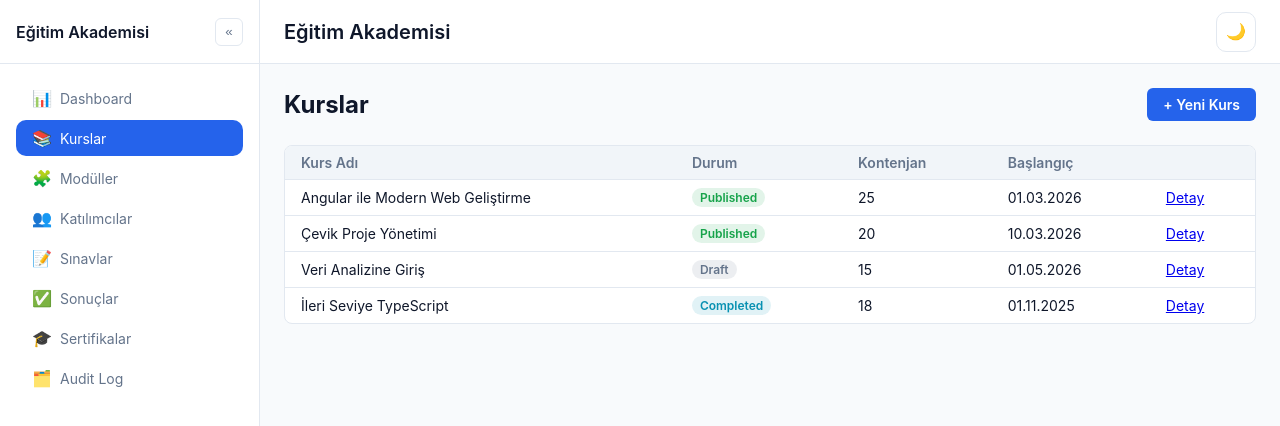
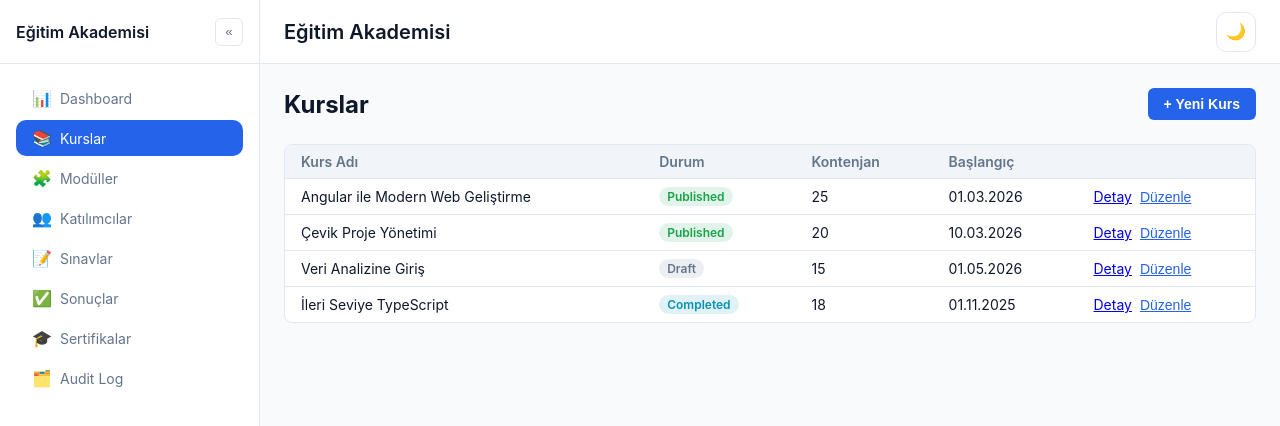
Before and after one commit to acarlarilayda/egitim-akademisi, an Angular app: page /kurslar in a window 1280 px wide. Shown: the top 426 px of the page. Built offline with nearby package versions, Linux system fonts and the light colour scheme.

Commit message:
features/academy/pages: CourseListComponent Dialog+CourseForm ile baglandi (create/update akisi tarayicida dogrulandi)

```diff
--- a/src/app/features/academy/pages/course-list/course-list.component.html
+++ b/src/app/features/academy/pages/course-list/course-list.component.html
@@ -1,7 +1,7 @@
 <div class="page">
   <div class="page__header">
     <h1>Kurslar</h1>
-    <a class="page__new-button" routerLink="/kurslar/yeni">+ Yeni Kurs</a>
+    <button type="button" class="page__new-button" (click)="openCreateDialog()">+ Yeni Kurs</button>
   </div>
 
   <app-data-table
@@ -22,6 +22,20 @@
 
     <ng-template dtCell="actions" let-row="row">
       <a [routerLink]="['/kurslar', row.id]">Detay</a>
+      <button type="button" class="link-button" (click)="openEditDialog(row)">Düzenle</button>
     </ng-template>
   </app-data-table>
 </div>
+
+<app-dialog
+  [open]="dialogOpen"
+  [title]="editingCourse ? 'Kursu Düzenle' : 'Yeni Kurs'"
+  (closed)="onDialogClosed()"
+>
+  <app-course-form
+    [course]="editingCourse"
+    [instructors]="instructors"
+    (saved)="onSaved()"
+    (cancelled)="onDialogClosed()"
+  ></app-course-form>
+</app-dialog>
--- a/src/app/features/academy/pages/course-list/course-list.component.scss
+++ b/src/app/features/academy/pages/course-list/course-list.component.scss
@@ -14,14 +14,26 @@
   padding: var(--space-sm) var(--space-md);
   background-color: var(--color-primary);
   color: var(--color-primary-contrast);
+  border: none;
   border-radius: 6px;
-  text-decoration: none;
+  cursor: pointer;
   font-size: var(--font-size-sm);
   font-weight: 600;
 }
 
 .page__new-button:hover {
   background-color: var(--color-primary-hover);
+}
+
+.link-button {
+  border: none;
+  background: none;
+  color: var(--color-primary);
+  cursor: pointer;
+  font-size: inherit;
+  padding: 0;
+  margin-left: var(--space-sm);
+  text-decoration: underline;
 }
 
 .status-badge {
--- a/src/app/features/academy/pages/course-list/course-list.component.ts
+++ b/src/app/features/academy/pages/course-list/course-list.component.ts
@@ -2,25 +2,40 @@ import { Component, OnInit } from '@angular/core';
 import { CommonModule } from '@angular/common';
 import { RouterLink } from '@angular/router';
 import { CourseService } from '../../services/course.service';
+import { InstructorService } from '../../services/instructor.service';
 import { Course } from '../../models/course.model';
+import { Instructor } from '../../models/instructor.model';
 import { DataTableComponent, TableColumn } from '../../../../shared/components/data-table/data-table.component';
 import { DataTableCellDirective } from '../../../../shared/components/data-table/data-table-cell.directive';
+import { DialogComponent } from '../../../../shared/components/dialog/dialog.component';
+import { CourseFormComponent } from '../course-form/course-form.component';
 
 /**
  * Kurs listesi ekranı (/kurslar).
- * Veri erişimi ve iş kuralları CourseService'te; bu component sadece
- * servisin Observable'ına abone olup DataTableComponent'e aktarır.
+ * Yeni kurs oluşturma ve düzenleme, ayrı bir route yerine reusable
+ * Dialog + CourseForm bileşenleri ile modal içinde yapılır.
  */
 @Component({
   selector: 'app-course-list',
   standalone: true,
-  imports: [CommonModule, RouterLink, DataTableComponent, DataTableCellDirective],
+  imports: [
+    CommonModule,
+    RouterLink,
+    DataTableComponent,
+    DataTableCellDirective,
+    DialogComponent,
+    CourseFormComponent,
+  ],
   templateUrl: './course-list.component.html',
   styleUrl: './course-list.component.scss',
 })
 export class CourseListComponent implements OnInit {
   courses: Course[] = [];
+  instructors: Instructor[] = [];
   errorMessage: string | null = null;
+
+  dialogOpen = false;
+  editingCourse: Course | null = null;
 
   readonly loading = this.courseService.loading;
 
@@ -32,10 +47,16 @@ export class CourseListComponent implements OnInit {
     { key: 'actions', label: '' },
   ];
 
-  constructor(private courseService: CourseService) {}
+  constructor(
+    private courseService: CourseService,
+    private instructorService: InstructorService
+  ) {}
 
   ngOnInit(): void {
     this.load();
+    this.instructorService.getAll().subscribe({
+      next: (instructors) => (this.instructors = instructors),
+    });
   }
 
   load(): void {
@@ -45,4 +66,23 @@ export class CourseListComponent implements OnInit {
       error: (err) => (this.errorMessage = err?.message ?? 'Kurslar yüklenirken bir hata oluştu.'),
     });
   }
+
+  openCreateDialog(): void {
+    this.editingCourse = null;
+    this.dialogOpen = true;
+  }
+
+  openEditDialog(course: Course): void {
+    this.editingCourse = course;
+    this.dialogOpen = true;
+  }
+
+  onSaved(): void {
+    this.dialogOpen = false;
+    this.load();
+  }
+
+  onDialogClosed(): void {
+    this.dialogOpen = false;
+  }
 }
```
